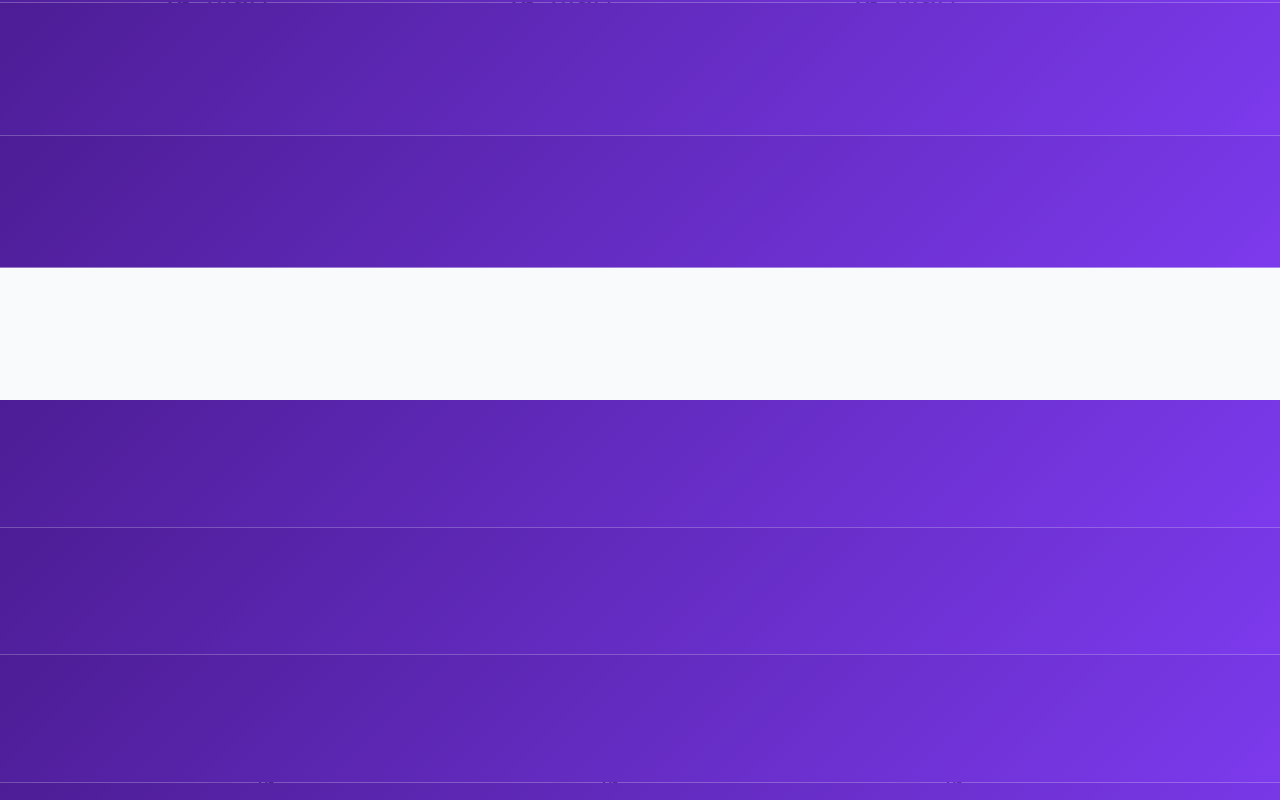
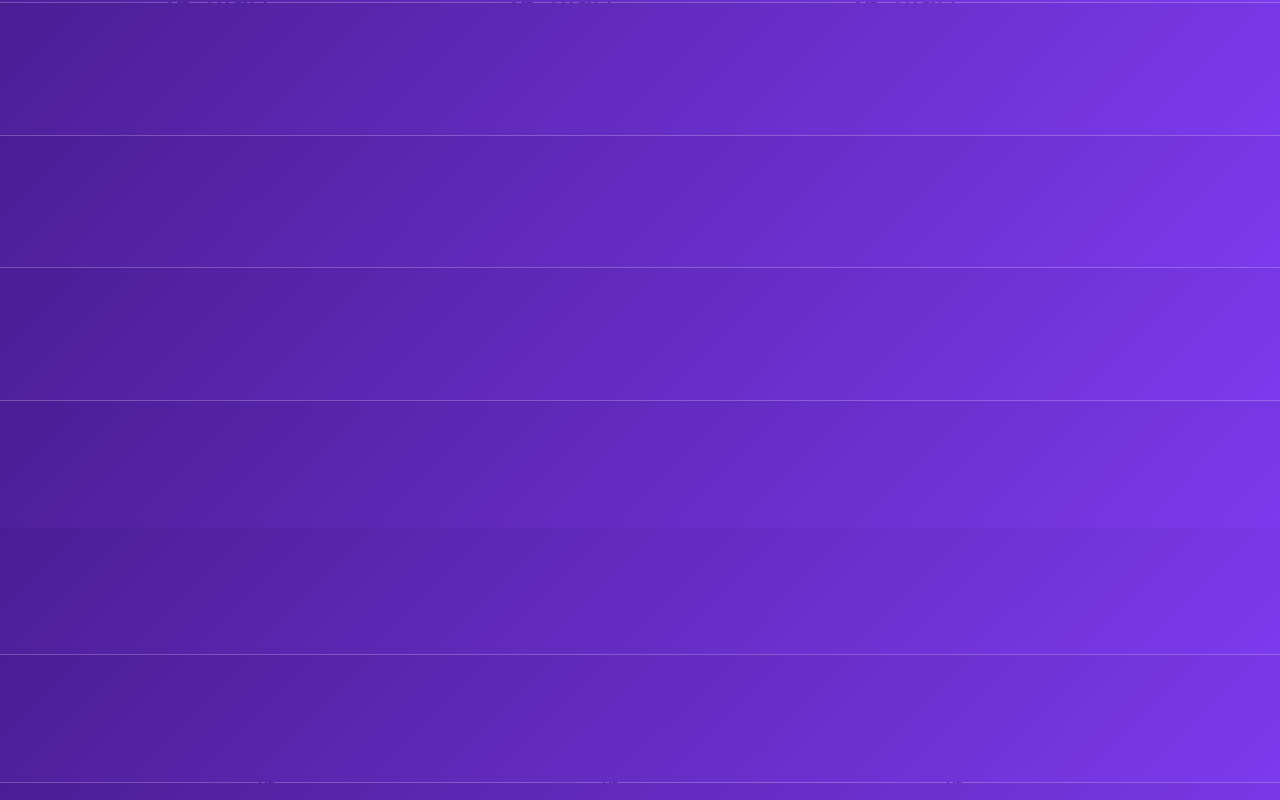
Before and after one commit to lty931112/personal-website, a Next.js app in the folder frontend/: page / in a window 1280 px wide. Shown: the part 2940-3740 px from the top of the page. Built offline with nearby package versions, Linux system fonts and the light colour scheme.

Commit message:
fix: 卷帘门改为向下收起，移除 overflow-hidden
- 卷帘条 translateY(100%) 向下移出（之前向上移出被裁剪）
- 移除父容器 overflow-hidden，让内容正常显示
- 内容层 z-0 在卷帘 z-10 下方，卷帘移走后自然露出

```diff
--- a/frontend/src/components/ui/blinds-reveal.tsx
+++ b/frontend/src/components/ui/blinds-reveal.tsx
@@ -1,12 +1,16 @@
 "use client";
+
 import { useRef, useState, useEffect, ReactNode } from "react";
+
+/**
+ * 卷帘门展开动画
+ * 滚动到可视区域时，卷帘条依次向下收起，露出下方内容
+ */
 
 interface BlindsRevealProps {
   children: ReactNode;
   className?: string;
-  /** 卷帘条数 */
   slats?: number;
-  /** 每条延迟（ms） */
   staggerDelay?: number;
 }
 
@@ -19,29 +23,35 @@ export function BlindsReveal({ children, className = "", slats = 8, staggerDelay
     if (!el) return;
     const observer = new IntersectionObserver(
       ([entry]) => { if (entry.isIntersecting) setIsVisible(true); },
-      { threshold: 0.2 }
+      { threshold: 0.1 }
     );
     observer.observe(el);
     return () => observer.disconnect();
   }, []);
 
   return (
-    <div ref={containerRef} className={`relative overflow-hidden ${className}`}>
-      {/* 卷帘遮罩 */}
-      <div className="absolute inset-0 z-10 flex flex-col" style={{ pointerEvents: isVisible ? "none" : "auto" }}>
+    <div ref={containerRef} className={`relative ${className}`}>
+      {/* 内容层 */}
+      <div className="relative z-0">{children}</div>
+
+      {/* 卷帘遮罩层 - 覆盖在内容上方 */}
+      <div
+        className="absolute inset-0 z-10 flex flex-col"
+        style={{ pointerEvents: isVisible ? "none" : "auto" }}
+      >
         {Array.from({ length: slats }, (_, i) => (
           <div
             key={i}
             className="flex-1"
             style={{
               background: "linear-gradient(135deg, #4c1d95, #7c3aed)",
-              transform: isVisible ? `translateY(-100%)` : "translateY(0)",
-              transition: `transform 0.6s cubic-bezier(0.4, 0, 0.2, 1) ${i * staggerDelay}ms`,
+              // 向下移出视口，露出下方内容
+              transform: isVisible ? `translateY(100%)` : "translateY(0)",
+              transition: `transform 0.5s cubic-bezier(0.4, 0, 0.2, 1) ${i * staggerDelay}ms`,
             }}
           />
         ))}
       </div>
-      {children}
     </div>
   );
 }
```
